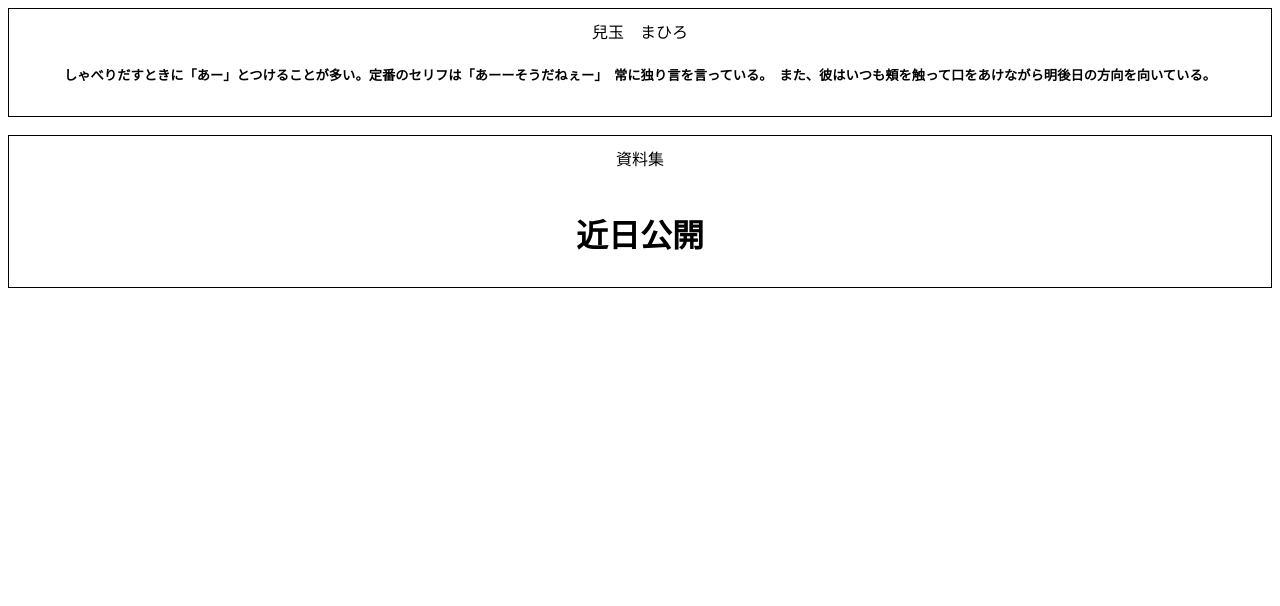
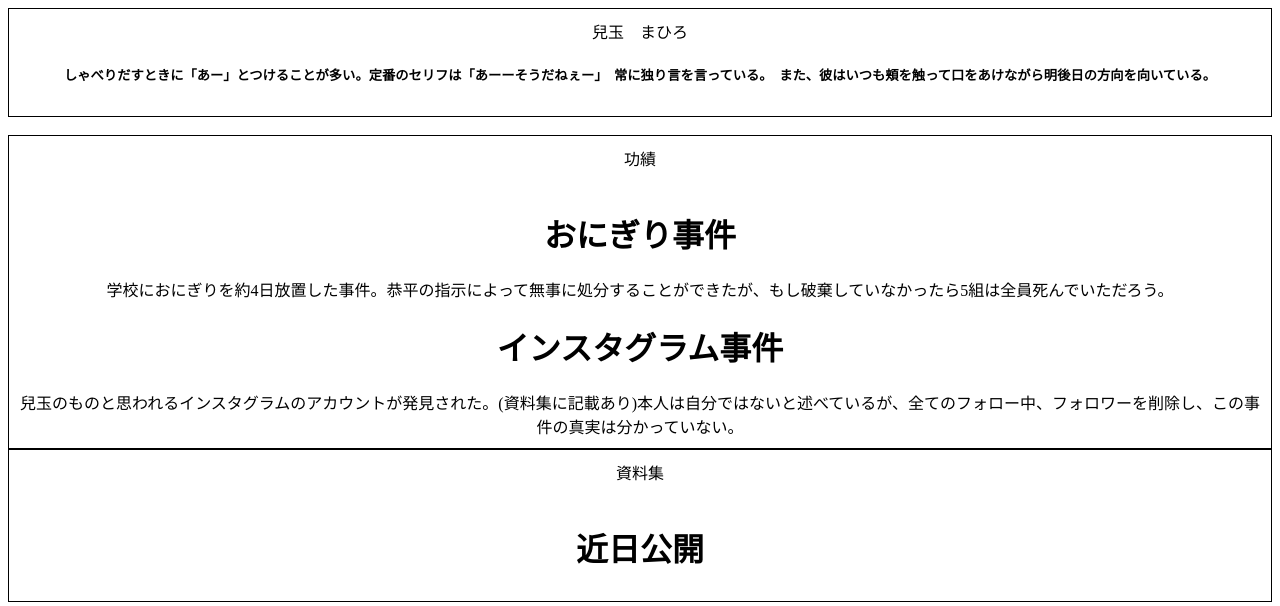
Before and after one commit to k1qc/3kogi, a plain HTML site: page kodama/index.html in a window 1280 px wide. Drawn offline with Linux system fonts and the light colour scheme.

Commit message:
Update index.html

```diff
--- a/kodama/index.html
+++ b/kodama/index.html
@@ -22,6 +22,14 @@
         </div>
         <br>
         <div class="box">
+            <p>功績</p>
+            <br>
+            <h1>おにぎり事件</h1>
+            <p>学校におにぎりを約4日放置した事件。恭平の指示によって無事に処分することができたが、もし破棄していなかったら5組は全員死んでいただろう。</p>
+            <h1>インスタグラム事件</h1>
+            <p>兒玉のものと思われるインスタグラムのアカウントが発見された。(資料集に記載あり)本人は自分ではないと述べているが、全てのフォロー中、フォロワーを削除し、この事件の真実は分かっていない。</p>
+        </div>
+        <div class="box">
             <p>資料集</p>
             <br>
             <h1>近日公開</h1>
```
